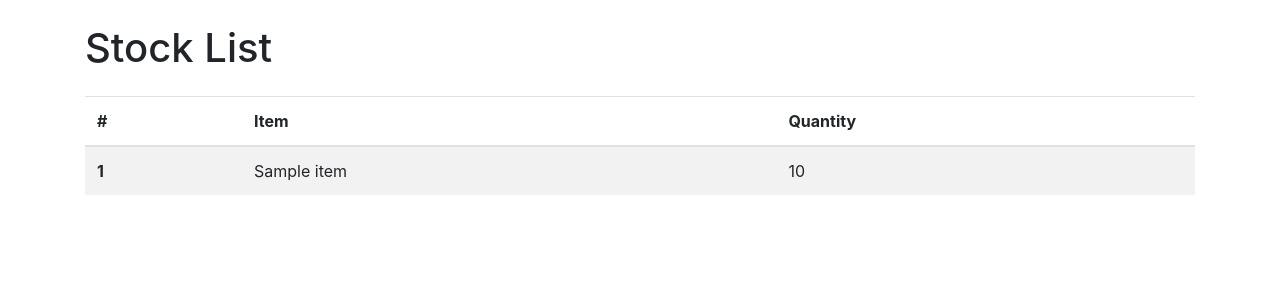
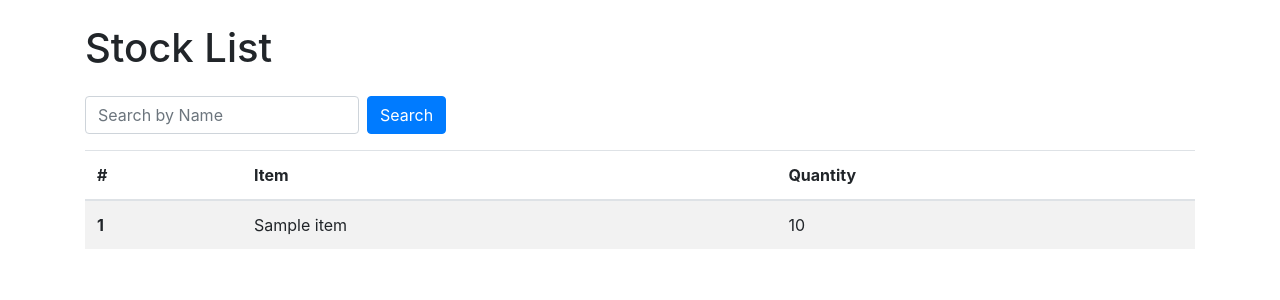
Before and after one commit to Denuwan392/santek-mobile, a Django app: page /inventory/stocks/ in a window 1280 px wide. Shown: the part 56-356 px from the top of the page. Run offline with Django 5.2, Linux system fonts and the light colour scheme; a user stored in the database is signed in; tables that the repository leaves empty hold one stand-in row (values such as "Sample post"); parts of the project's set-up code (start-up, migrations or seed data) failed here and were passed over; some libraries are stand-ins or nearby versions.

Commit message:
Update stock_list.html

```diff
--- a/inventory/templates/inventory/stock_list.html
+++ b/inventory/templates/inventory/stock_list.html
@@ -4,6 +4,11 @@
 
 {% block content %}
 <h1 class="my-4">Stock List</h1>
+<!-- Search form -->
+<form method="get" class="form-inline mb-3">
+    <input type="text" name="q" class="form-control mr-2" placeholder="Search by Name" value="{{ query }}">
+    <button type="submit" class="btn btn-primary">Search</button>
+</form>
 <table class="table table-striped">
     <thead>
         <tr>
```
